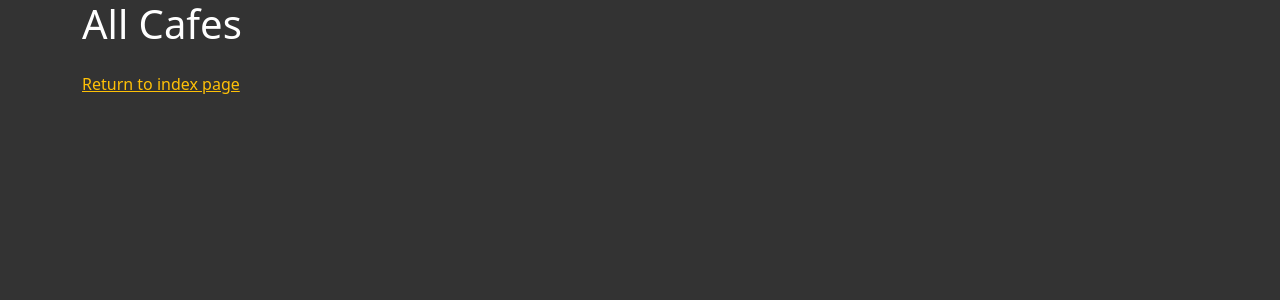
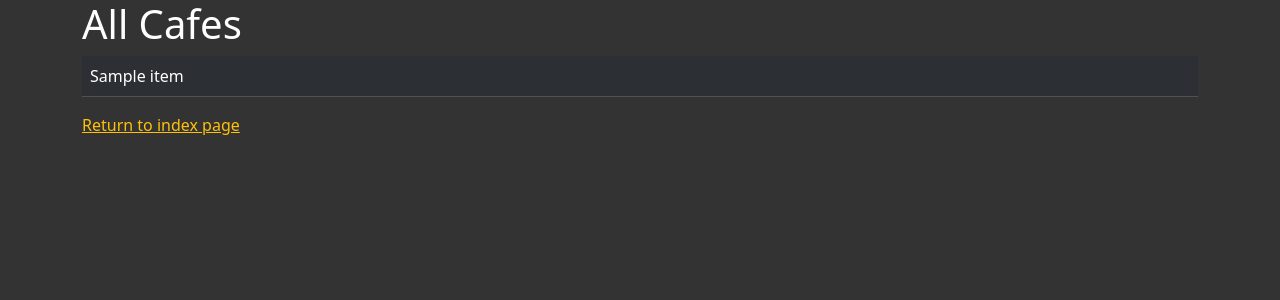
Before and after one commit to Pal79/python-projects, a Flask app: template coffee-and-wifi-wtf/templates/cafes.html in a window 1280 px wide. Shown: the top 300 px of the page. Run offline with Flask 3, Linux system fonts and the light colour scheme; the template is opened without the code that fills it: most values are stand-ins (such as "Sample title", 1, 10 or a date in 2020); some libraries are stand-ins or nearby versions.

Commit message:
table and datas created

```diff
--- a/coffee-and-wifi-wtf/templates/cafes.html
+++ b/coffee-and-wifi-wtf/templates/cafes.html
@@ -13,6 +13,17 @@
           <!-- This is where you will write the code to render a Bootstrap
           Table that contains all the information from the
           cafe-data.csv file. -->
+          {% for list in cafes %}
+          <tr>
+              {% for item in list%}
+              {% if item[0:4] == "http" %}
+              <td><a href="{{ item }}">Maps Link</a></td>
+              {% else %}
+              <td>{{ item }}</td>
+              {% endif %}
+              {% endfor %}
+          </tr>
+          {% endfor %}
   	  </table>
 
       <p><a href="{{ url_for('home') }}">Return to index page</a></p>
```
